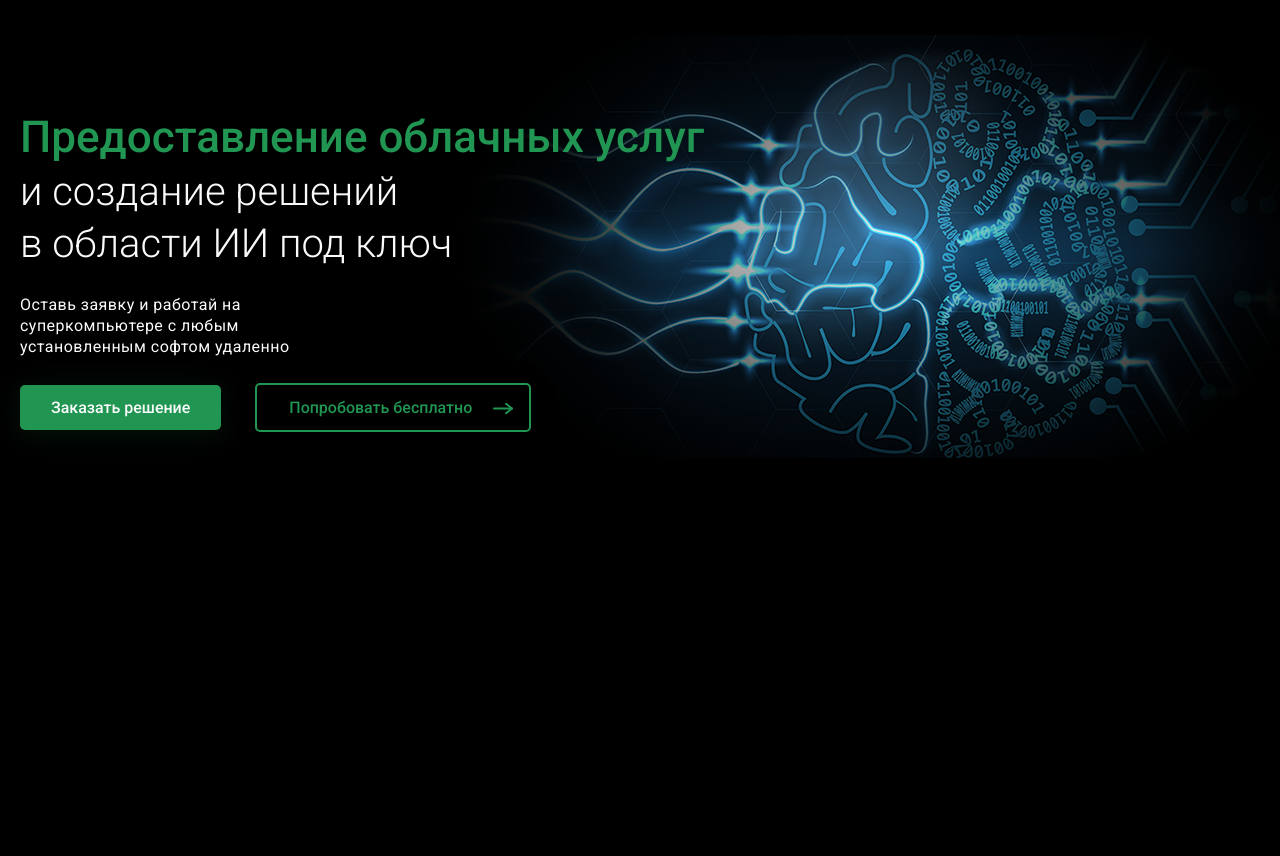
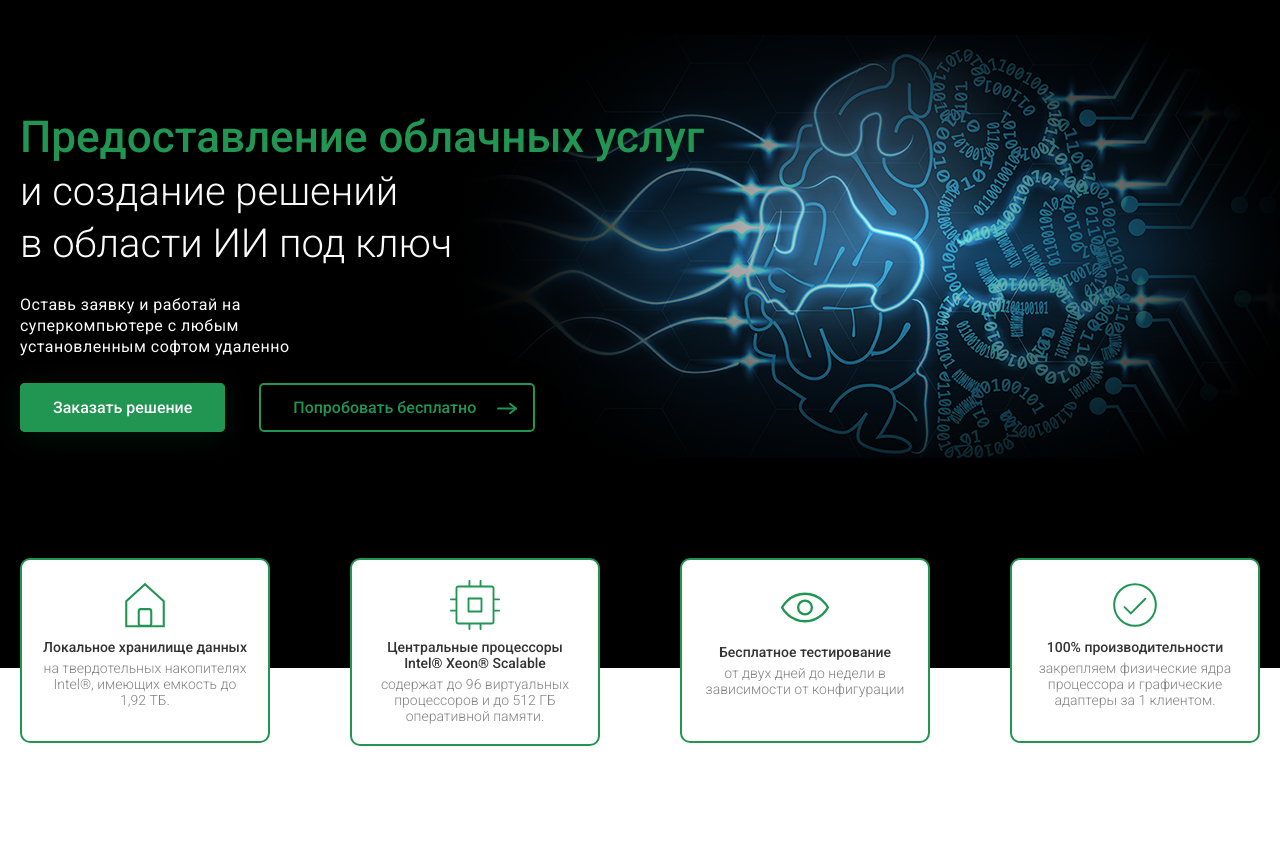
Before and after one commit to lexashvetsoff/Algeasoft, a PHP site: page / in a window 1280 px wide. Shown: the part 182-1038 px from the top of the page. Before the commit the page ends 640 px from the top, so only its background shows below. Run offline with PHP 8.4, Linux system fonts and the light colour scheme.

Commit message:
добавлен блок преимущества

```diff
--- a/css/style.css
+++ b/css/style.css
@@ -474,8 +474,7 @@ ul li {
   line-height: 19px;
   color: #FAFAFA;
   padding: 13px 31px;
-  -webkit-box-sizing: border-box;
-          box-sizing: border-box;
+  border: 2px solid #219653;
   background: #219653;
   -webkit-box-shadow: 0px 4px 30px rgba(33, 150, 83, 0.15);
           box-shadow: 0px 4px 30px rgba(33, 150, 83, 0.15);
@@ -488,15 +487,13 @@ ul li {
 }
 
 .banner-content__btn-answer:hover {
-  padding: 11px 29px;
+  padding: 13px 31px;
   border: 2px solid #219653;
   background-color: #fff;
   -webkit-filter: drop-shadow(0px 4px 30px rgba(51, 51, 51, 0.1));
           filter: drop-shadow(0px 4px 30px rgba(51, 51, 51, 0.1));
   -webkit-backdrop-filter: blur(10px);
           backdrop-filter: blur(10px);
-  -webkit-box-sizing: border-box;
-          box-sizing: border-box;
   border-radius: 5px;
   color: #219653;
 }
@@ -551,4 +548,50 @@ ul li {
   height: 423px;
   background: radial-gradient(50% 62.99% at 50% 50%, rgba(0, 0, 0, 0) 0%, #000000 100%), radial-gradient(51.63% 139.59% at 51.63% 50%, rgba(0, 0, 0, 0) 55.27%, #000000 100%), url(../image/main/banner/banner.png);
 }
+
+.advantages-wrapper {
+  display: -webkit-box;
+  display: -ms-flexbox;
+  display: flex;
+  -webkit-box-align: start;
+      -ms-flex-align: start;
+          align-items: flex-start;
+  -webkit-box-pack: justify;
+      -ms-flex-pack: justify;
+          justify-content: space-between;
+}
+
+.advantages-item {
+  -webkit-transform: translateY(-110px);
+          transform: translateY(-110px);
+  z-index: 100;
+  text-align: center;
+  width: 250px;
+  min-height: 185px;
+  padding: 20px;
+  background: #fff;
+  border: 2px solid #219653;
+  border-radius: 10px;
+}
+
+.advantages-item__icon {
+  margin-bottom: 5px;
+}
+
+.advantages-item__title {
+  font-style: normal;
+  font-weight: 500;
+  font-size: 14px;
+  line-height: 16px;
+  color: #333;
+  margin-bottom: 5px;
+}
+
+.advantages-item__text {
+  font-style: normal;
+  font-weight: 300;
+  font-size: 14px;
+  line-height: 16px;
+  color: #828282;
+}
 /*# sourceMappingURL=style.css.map */
--- a/index.html
+++ b/index.html
@@ -98,6 +98,51 @@
     </section>
     <!-- /.main-banner -->
 
+    <section class="advantages">
+        <div class="container">
+            <div class="advantages-wrapper">
+                <div class="advantages-item">
+                    <img src="image/advantages/home.svg" alt="home" class="advantages-item__icon">
+                    <h3 class="advantages-item__title">Локальное хранилище данных</h3>
+                    <p class="advantages-item__text">
+                        на твердотельных накопителях Intel®, имеющих емкость до 1,92 ТБ.
+                    </p>
+                </div>
+                <!-- /.advantages-item -->
+
+                <div class="advantages-item">
+                    <img src="image/advantages/proc.svg" alt="proc" class="advantages-item__icon">
+                    <h3 class="advantages-item__title">Центральные процессоры Intel® Xeon® Scalable</h3>
+                    <p class="advantages-item__text">
+                        содержат до 96 виртуальных процессоров и до 512 ГБ оперативной памяти.
+                    </p>
+                </div>
+                <!-- /.advantages-item -->
+
+                <div class="advantages-item">
+                    <img src="image/advantages/eye.svg" alt="eye" class="advantages-item__icon">
+                    <h3 class="advantages-item__title">Бесплатное тестирование</h3>
+                    <p class="advantages-item__text">
+                        от двух дней до недели в зависимости от конфигурации
+                    </p>
+                </div>
+                <!-- /.advantages-item -->
+
+                <div class="advantages-item">
+                    <img src="image/advantages/ok.svg" alt="ok" class="advantages-item__icon">
+                    <h3 class="advantages-item__title">100% производительности</h3>
+                    <p class="advantages-item__text">
+                        закрепляем физические ядра процессора и графические адаптеры за 1 клиентом.
+                    </p>
+                </div>
+                <!-- /.advantages-item -->
+            </div>
+            <!-- /.advantages-wrapper -->
+        </div>
+        <!-- /.container -->
+    </section>
+    <!-- /.advantages -->
+
 
     <div class="modal-call">
         <a href="#" class="modal-call__close">
--- /dev/null
+++ b/sass/blocks/_advantages.sass
@@ -0,0 +1,31 @@
+.advantages
+    // top: -100px
+    &-wrapper
+        display: flex
+        align-items: flex-start
+        justify-content: space-between
+    &-item
+        transform: translateY(-110px)
+        z-index: 100
+        text-align: center
+        width: 250px
+        min-height: 185px
+        padding: 20px
+        background: $color-light
+        border: 2px solid $color-primary
+        border-radius: 10px
+        &__icon
+            margin-bottom: 5px
+        &__title
+            font-style: normal
+            font-weight: 500
+            font-size: 14px
+            line-height: 16px
+            color: $color-dark
+            margin-bottom: 5px
+        &__text
+            font-style: normal
+            font-weight: 300
+            font-size: 14px
+            line-height: 16px
+            color: #828282
--- a/sass/blocks/_main-banner.sass
+++ b/sass/blocks/_main-banner.sass
@@ -35,7 +35,7 @@
         line-height: 19px
         color: $color-subtitle
         padding: 13px 31px
-        box-sizing: border-box
+        border: 2px solid $color-primary
         background: $color-primary
         box-shadow: 0px 4px 30px rgba(33, 150, 83, 0.15)
         border-radius: 5px
@@ -43,12 +43,11 @@
         transition: color 0.5s ease 0s
         transition: background-color 0.5s ease 0s
         &:hover
-            padding: 11px 29px
+            padding: 13px 31px
             border: 2px solid $color-primary
             background-color: $color-light
             filter: drop-shadow(0px 4px 30px rgba(51, 51, 51, 0.1))
             backdrop-filter: blur(10px)
-            box-sizing: border-box
             border-radius: 5px
             color: $color-primary
     &__btn-free
--- a/sass/style.sass
+++ b/sass/style.sass
@@ -12,3 +12,5 @@
 @import 'blocks/_modal-thanks'
 // Подключаем стили для main-banner
 @import 'blocks/_main-banner'
+// Подключаем стили для main-banner
+@import 'blocks/_advantages'
```
Also changed, not shown: image/advantages/eye.svg (added), image/advantages/home.svg (added), image/advantages/ok.svg (added), image/advantages/proc.svg (added), 1 other file.
